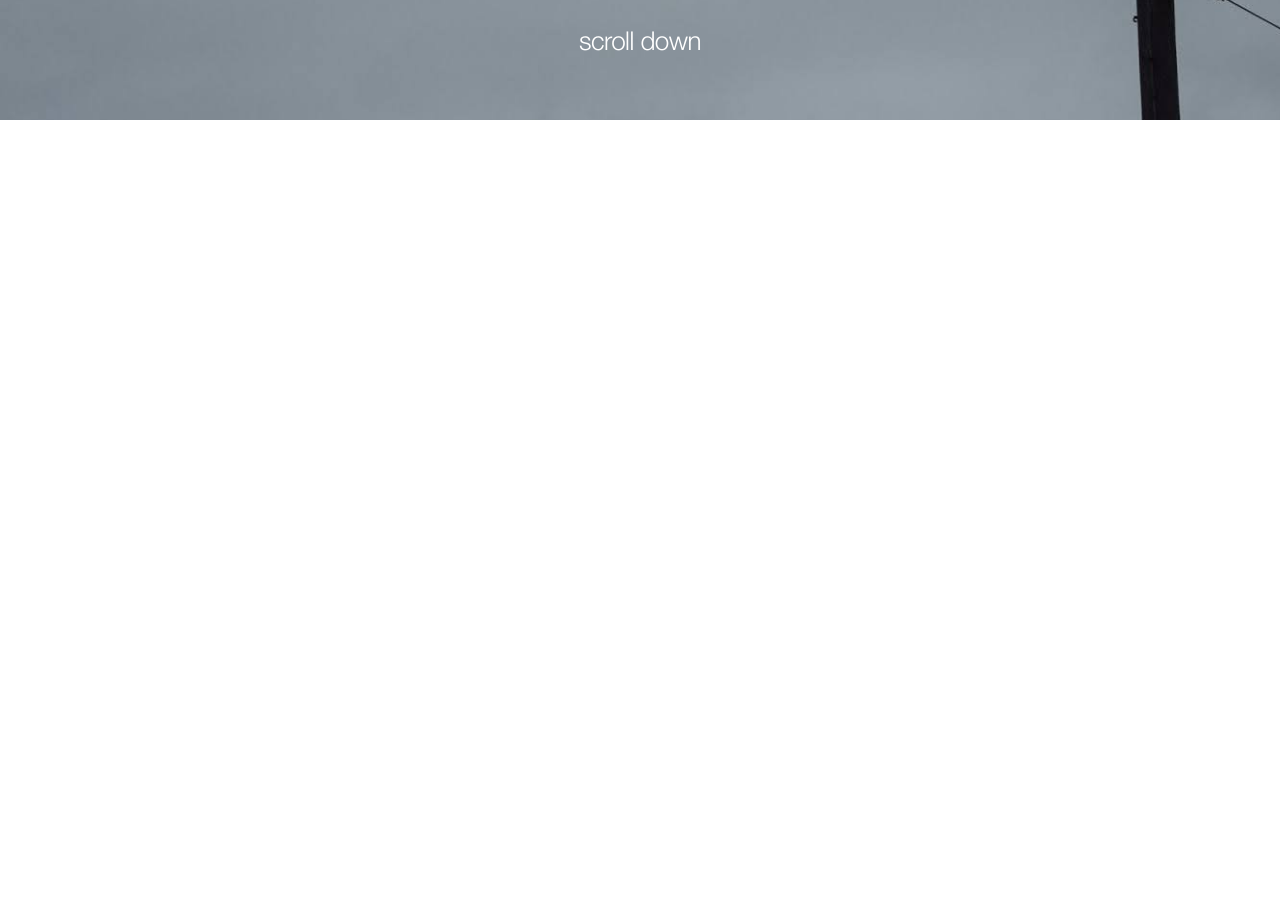
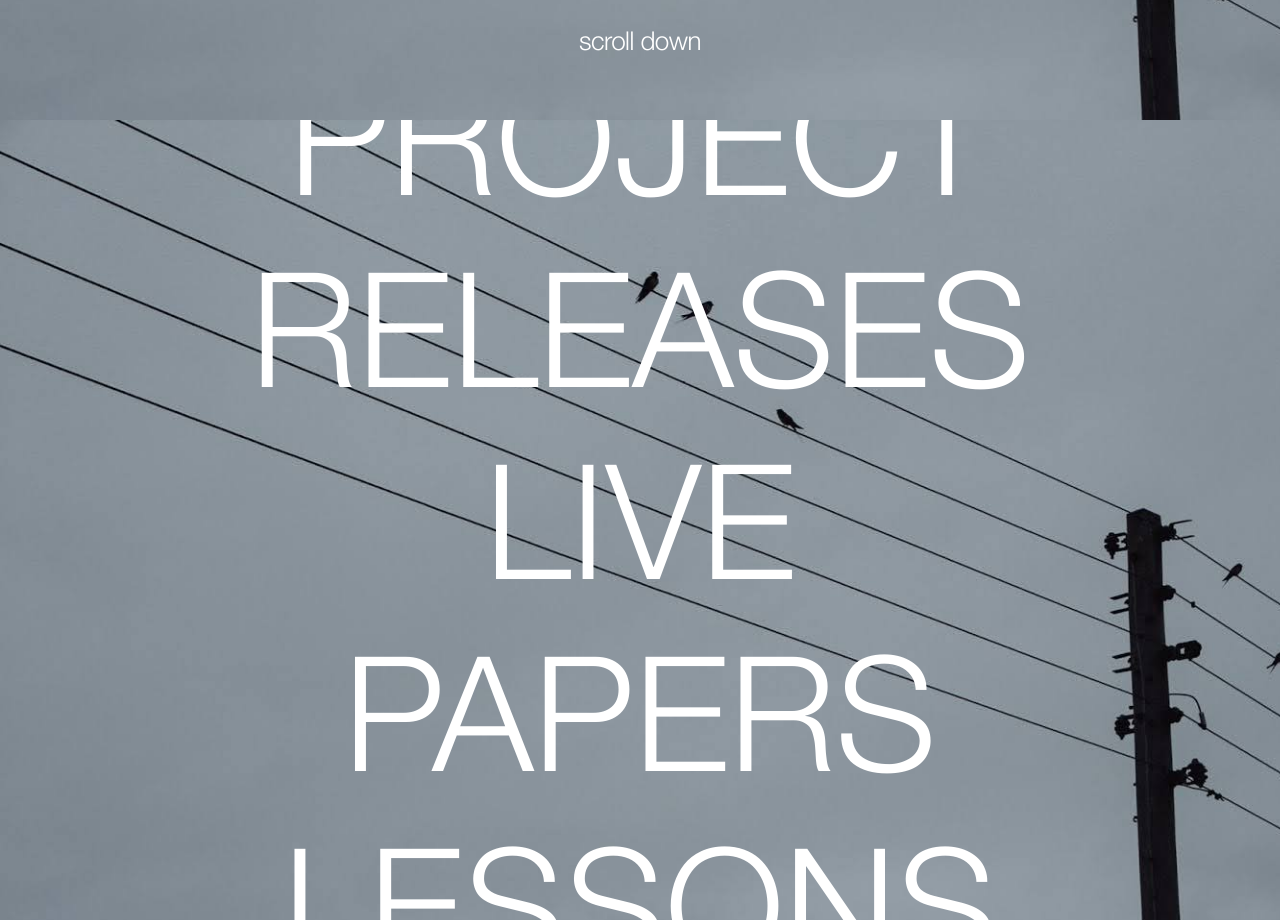
Before and after one commit to andreachirico11/multi-portfolio, an Angular app: page / in a window 1280 px wide. Shown: the part 680-1600 px from the top of the page. Before the commit the page ends 800 px from the top, so only its background shows below. Built offline with nearby package versions, Linux system fonts and the light colour scheme.

Commit message:
CU-86bz2mcy5 Second Navbar

```diff
--- a/src/app/app.component.html
+++ b/src/app/app.component.html
@@ -1,2 +1,5 @@
-<mp-nav></mp-nav>
+<mp-nav [navbarConfig]="navbarConfig">
+  <h3 class="text-primary">scroll down</h3>
+</mp-nav>
+<mp-nav [navbarConfig]="navbar2Config"></mp-nav>
 <router-outlet></router-outlet>
--- a/src/app/app.component.ts
+++ b/src/app/app.component.ts
@@ -1,7 +1,7 @@
 import { Component } from '@angular/core';
-import { RouterModule, RouterOutlet } from '@angular/router';
+import { RouterOutlet } from '@angular/router';
 import { NavbarComponent } from './navbar/navbar.component';
-import { routes } from './app.routes';
+import { NavbarConfig } from './navbar/navbarConfig';
 
 @Component({
   selector: 'mp-root',
@@ -10,4 +10,28 @@ import { routes } from './app.routes';
   templateUrl: './app.component.html',
   styleUrl: './app.component.scss',
 })
-export class AppComponent {}
+export class AppComponent {
+  navbarConfig: NavbarConfig = {
+    backgroundImage: 'assets/nav.png',
+    hasFooter: true,
+    anchors: [
+      { label: 'about', routerLink: '/about' },
+      { label: 'mail', routerLink: '/contact' },
+      { label: 'bandcamp' },
+      { label: 'spotify' },
+      { label: 'vimeo', routerLink: '/vimeo' },
+    ],
+  };
+
+  navbar2Config: NavbarConfig = {
+    backgroundImage: 'assets/nav.png',
+    wrapperClass: 'full-screen',
+    anchors: [
+      { label: 'project', routerLink: '/project' },
+      { label: 'releases', routerLink: '/releases' },
+      { label: 'live', routerLink: '/live' },
+      { label: 'papers', routerLink: '/papers' },
+      { label: 'lessons', routerLink: '/lessons' },
+    ],
+  };
+}
--- a/src/app/navbar/navbar.component.html
+++ b/src/app/navbar/navbar.component.html
@@ -1,25 +1,23 @@
+@if (navbarConfig.backgroundImage) {
 <div class="img-container">
-  <img ngSrc="assets/nav.png" fill>
+  <img [ngSrc]="navbarConfig.backgroundImage" fill>
 </div>
-
+}
 
 <nav class="text-primary">
   <ul>
+    @for (anchor of navbarConfig.anchors; track anchor.label) {
     <li>
-      <a routerLink="/about">about</a>
+      <a [routerLink]="anchor.routerLink || null">
+        {{anchor.label}}
+      </a>
     </li>
-    <li>
-      <a routerLink="/contact">mail</a>
-    </li>
-    <li>
-      <a>bandcamp</a>
-    </li>
-    <li>
-      <a>spotify</a>
-    </li>
-    <li>
-      <a routerLink="/vimeo">vimeo</a>
-    </li>
+    }
   </ul>
 </nav>
-<h3 class="text-primary">scroll down</h3>
+
+@if (navbarConfig.hasFooter) {
+<div class="footer">
+  <ng-content></ng-content>
+</div>
+}
--- a/src/app/navbar/navbar.component.scss
+++ b/src/app/navbar/navbar.component.scss
@@ -1,20 +1,16 @@
 @import '../../styles/media.scss';
+@import '../../styles/typography.scss';
 
 :host {
   position: relative;
   height: 100vh;
   overflow: hidden;
-}
-
-:host,
-h3 {
   display: block;
   width: 100vw;
-}
 
   .img-container,
   nav,
-h3 {
+  .footer {
     position: absolute;
   }
 
@@ -46,7 +42,43 @@ nav {
     }
   }
 
-h3 {
+  .footer {
     bottom: 8%;
+    display: block;
+    width: 100vw;
     text-align: center;
   }
+
+  &.full-screen {
+    nav {
+      text-align: center;
+      right: 0;
+      top: 0;
+      left: 0;
+      width: 100vw;
+      height: 100vh;
+      display: flex;
+      justify-content: center;
+      align-items: center;
+
+      ul {
+        @include navbar_big;
+        rotate: 90deg;
+        width: fit-content;
+        height: fit-content;
+
+        @include media_tablet {
+          rotate: 0deg;
+          width: unset;
+          height: unset;
+        }
+
+        @include media_desktop {
+          rotate: 0deg;
+          width: unset;
+          height: unset;
+        }
+      }
+    }
+  }
+}
--- a/src/app/navbar/navbar.component.ts
+++ b/src/app/navbar/navbar.component.ts
@@ -1,12 +1,19 @@
-import { NgOptimizedImage } from '@angular/common';
-import { Component } from '@angular/core';
+import { NgIf, NgOptimizedImage } from '@angular/common';
+import { Component, HostBinding, Input } from '@angular/core';
 import { RouterLink } from '@angular/router';
+import { NavbarConfig } from './navbarConfig';
 
 @Component({
   selector: 'mp-nav',
   standalone: true,
-  imports: [RouterLink, NgOptimizedImage],
+  imports: [RouterLink, NgOptimizedImage, NgIf],
   templateUrl: './navbar.component.html',
   styleUrl: './navbar.component.scss',
 })
-export class NavbarComponent {}
+export class NavbarComponent {
+  @Input({ required: true }) navbarConfig!: NavbarConfig;
+
+  @HostBinding('class') get wrapperClass() {
+    return this.navbarConfig.wrapperClass || '';
+  }
+}
--- /dev/null
+++ b/src/app/navbar/navbarConfig.ts
@@ -0,0 +1,9 @@
+export interface NavbarConfig {
+  backgroundImage?: string;
+  hasFooter?: boolean;
+  wrapperClass?: string;
+  anchors: {
+    label: string;
+    routerLink?: string;
+  }[];
+}
--- a/src/styles/typography.scss
+++ b/src/styles/typography.scss
@@ -77,13 +77,13 @@
   letter-spacing: normal;
   font-size: 160px;
   @include media_mobile_xs {
-    font-size: 160px;
+    font-size: 50px;
   }
   @include media_mobile {
-    font-size: 160px;
+    font-size: 50px;
   }
   @include media_tablet {
-    font-size: 160px;
+    font-size: 120px;
   }
   @include media_desktop {
     font-size: 160px;
```
Lines whose indentation alone changed are shown as unchanged.
